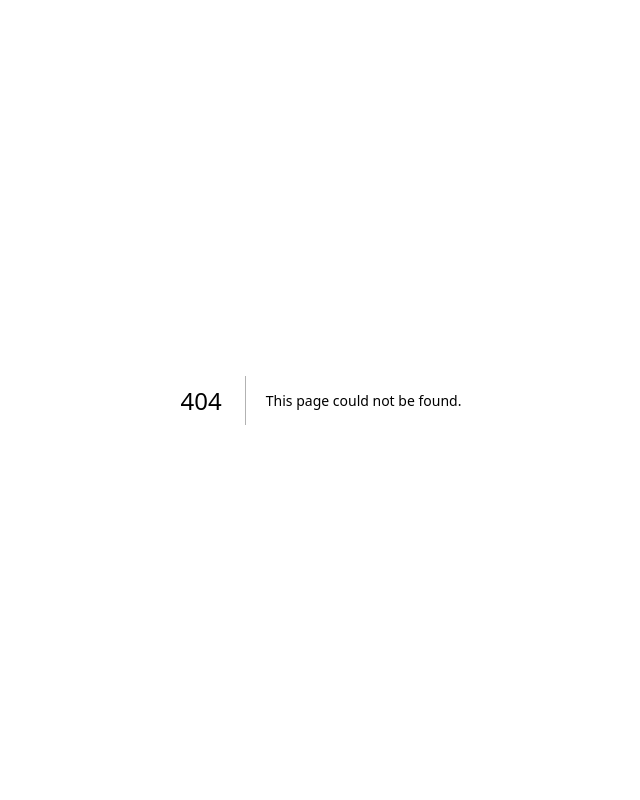
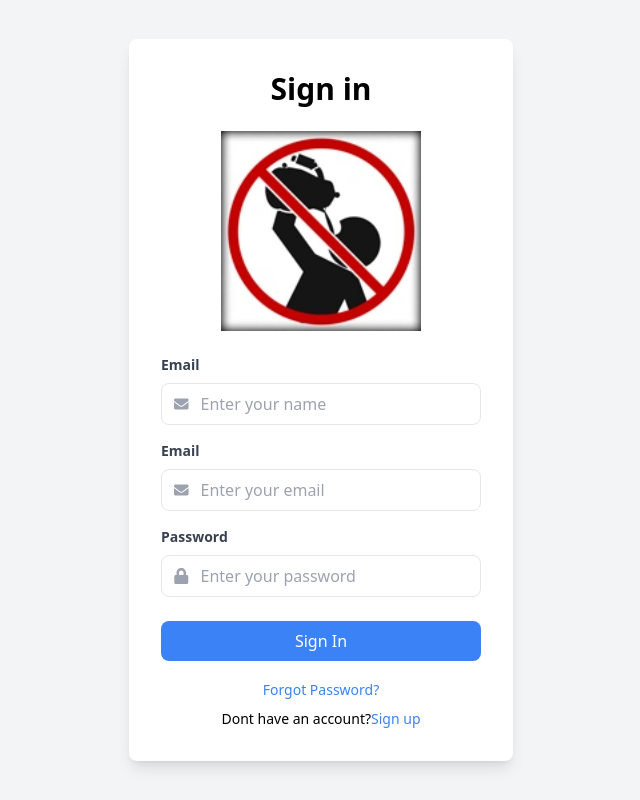
Before and after one commit to Jonathan0823/kehilangan-fkip, a Next.js app: page /signup in a window 1280 px wide. Before the commit this address had no page. Shown: the whole page, without its empty margins (319-959 px from the left). Built offline with nearby package versions, Linux system fonts and the light colour scheme.

Commit message:
Refactor code and add Signin and Signup components

```diff
--- /dev/null
+++ b/app/Signin/page.tsx
@@ -0,0 +1,7 @@
+import SignIn from '@/app/components/Signin'
+
+export default function SignInPage (){
+    return (
+        <div><SignIn/></div>
+    )
+}
--- a/app/components/test.tsx
+++ b/app/components/Signin.tsx
@@ -1,7 +1,8 @@
 import { FaEnvelope, FaLock } from 'react-icons/fa';
 import Image from 'next/image';
+import React from 'react';
 
-export default function SignIn() {
+const SignIn: React.FC = () =>{
   return (
     <div className="min-h-screen flex items-center justify-center bg-gray-100">
       <div className="bg-white p-8 rounded-lg shadow-lg max-w-sm w-full">
@@ -53,7 +54,7 @@ export default function SignIn() {
             Forgot Password?
           </a>
           <p className="mt-2 text-sm">
-            Don't have an account?
+            Dont have an account?
             <a href="#" className="text-blue-500 hover:underline">
               Sign up
             </a>
@@ -63,3 +64,5 @@ export default function SignIn() {
     </div>
   );
 }
+
+export default SignIn;
--- /dev/null
+++ b/app/components/Signup.tsx
@@ -0,0 +1,85 @@
+import { FaEnvelope, FaLock } from 'react-icons/fa';
+import Image from 'next/image';
+import React from 'react';
+
+
+
+const SignUp : React.FC = ()=> {
+
+  return (
+    <div className="min-h-screen flex items-center justify-center bg-gray-100">
+      <div className="bg-white p-8 rounded-lg shadow-lg max-w-sm w-full">
+        <h2 className="text-3xl font-bold mb-6 text-center">Sign in</h2>
+
+        <div className="flex justify-center mb-6">
+            <Image src="/Do_Not_Attempt_profile.jpg" width={200} height={200} alt='img'/>
+        </div>
+
+        <form>
+        <div className="mb-4">
+            <label className="block text-sm font-semibold text-gray-700" htmlFor="name">
+              Email
+            </label>
+            <div className="flex items-center border rounded-lg px-3 py-2 mt-2">
+              <FaEnvelope className="text-gray-400 mr-3" />
+              <input
+                type="name"
+                id="name"
+                className="w-full focus:ring focus:ring-indigo-200 focus:outline-none"
+                placeholder="Enter your name"
+              />
+            </div>
+          </div>
+          <div className="mb-4">
+            <label className="block text-sm font-semibold text-gray-700" htmlFor="email">
+              Email
+            </label>
+            <div className="flex items-center border rounded-lg px-3 py-2 mt-2">
+              <FaEnvelope className="text-gray-400 mr-3" />
+              <input
+                type="email"
+                id="email"
+                className="w-full focus:ring focus:ring-indigo-200 focus:outline-none"
+                placeholder="Enter your email"
+              />
+            </div>
+          </div>
+
+          <div className="mb-6">
+            <label className="block text-sm font-semibold text-gray-700" htmlFor="password">
+              Password
+            </label>
+            <div className="flex items-center border rounded-lg px-3 py-2 mt-2">
+              <FaLock className="text-gray-400 mr-3" />
+              <input
+                type="password"
+                id="password"
+                className="w-full focus:ring focus:ring-indigo-200 focus:outline-none"
+                placeholder="Enter your password"
+              />
+            </div>
+          </div>
+
+          <button className="w-full bg-blue-500 text-white py-2 px-4 rounded-lg hover:bg-blue-600 focus:ring focus:ring-blue-200 focus:outline-none">
+            Sign In
+          </button>
+        </form>
+
+        {/* Additional Links */}
+        <div className="text-center mt-4">
+          <a href="#" className="text-sm text-blue-500 hover:underline">
+            Forgot Password?
+          </a>
+          <p className="mt-2 text-sm">
+            Dont have an account?
+            <a href="#" className="text-blue-500 hover:underline">
+              Sign up
+            </a>
+          </p>
+        </div>
+      </div>
+    </div>
+  );
+}
+
+export default SignUp;
--- a/app/page.tsx
+++ b/app/page.tsx
@@ -1,6 +1,6 @@
-import SignIn from "./components/test";
+
 export default function Home() {
   return (
-    <SignIn/>
+    <div>Sistem Pengaduan Kehilangan Barang dan Kerusakan Fasilitas FKIP Unsika</div>
   );
 }
--- /dev/null
+++ b/app/signup/page.tsx
@@ -0,0 +1,7 @@
+import SignUp from "../components/Signup";
+
+export default function SignUpPage (){
+    return (
+        <div><SignUp/></div>
+    )
+}
```
Also changed, not shown: app/Sign/page.tsx (deleted).
